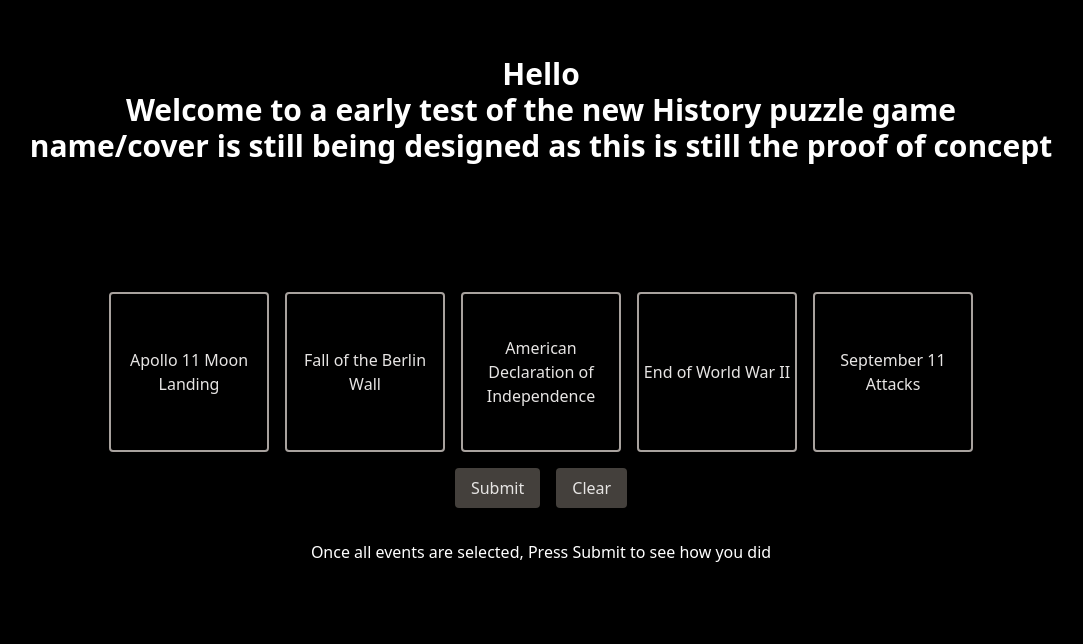
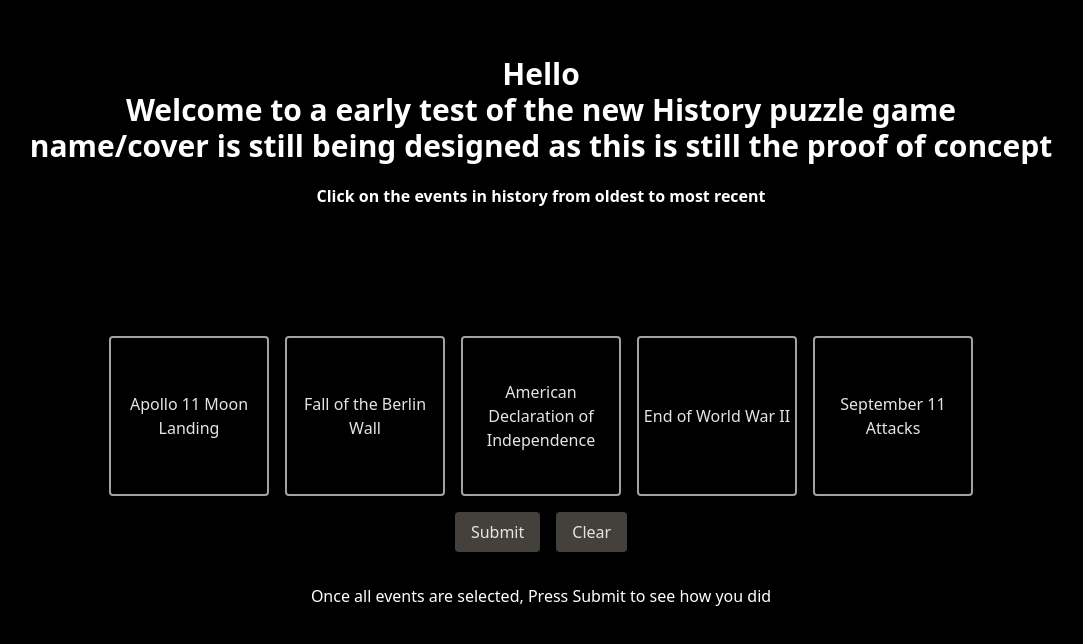
Before and after one commit to ljodiceendicott/trivily, a Next.js app: page / in a window 1280 px wide. Shown: the top 644 px of the page, without its empty margins (99-1182 px from the left). Built offline with nearby package versions, Linux system fonts and the light colour scheme.

Commit message:
added some clear instructions

```diff
--- a/app/page.tsx
+++ b/app/page.tsx
@@ -88,6 +88,7 @@ const correct = [3,4,1,2,5];
   return (
     <div className=" h-screen bg-black">
       <div className='text-white text-center pt-14 font-bold text-3xl'>Hello<br/> Welcome to a early test of the new History puzzle game <br/> name/cover is still being designed as this is still the proof of concept</div>
+      <div className='text-white text-center pt-5 font-semibold'>Click on the events in history from oldest to most recent</div>
       <div className="flex flex-col items-center m-auto pt-32 gap-4">
         <div className="flex gap-4">
           {[1, 2, 3, 4, 5].map((num) => (
```
